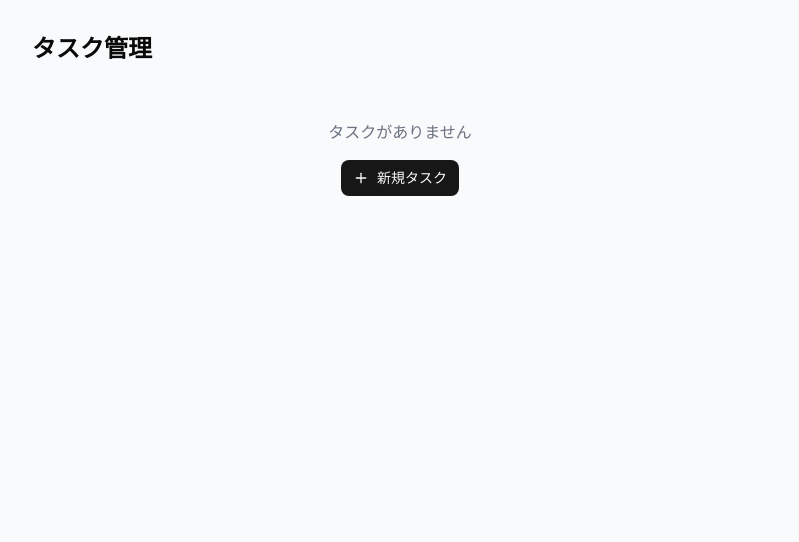
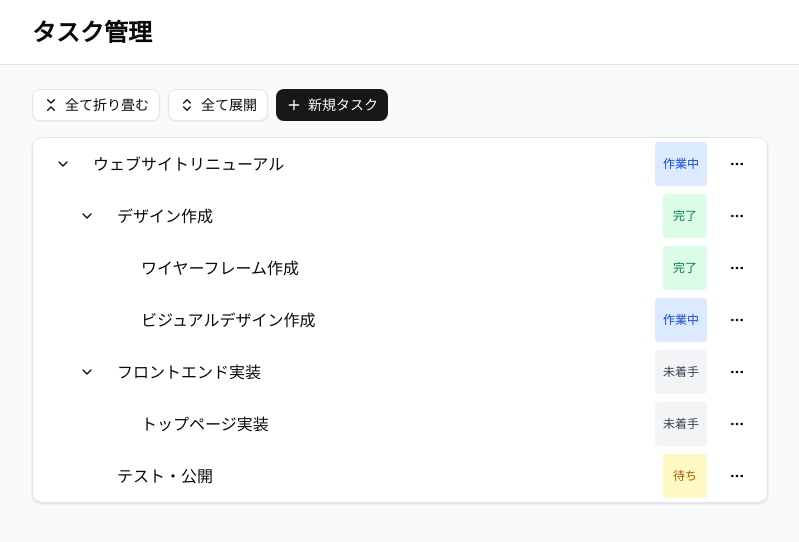
Before and after one commit to Tiramister/task-tree-manager, a React (Vite) app: page / in a window 1280 px wide. Shown: the top 542 px of the page, without its empty margins (240-1039 px from the left). Built offline with nearby package versions, Linux system fonts and the light colour scheme.

Commit message:
feat: UI 改善

```diff
--- /dev/null
+++ b/openspec/changes/archive/2026-01-27-phase7-finishing/design.md
@@ -0,0 +1,38 @@
+## Context
+
+タスクツリー管理アプリの基本機能（Phase 1〜6）は完成済み。初回起動時にデータが空であるため、ユーザーが使い方を理解しにくい状態。仕上げとして、サンプルデータの投入と UI/UX の微調整を行う。
+
+## Goals / Non-Goals
+
+**Goals:**
+- 初回起動時にサンプルタスクを表示し、アプリの使い方を直感的に理解できるようにする
+- 空状態時に適切なガイドメッセージを表示する
+- 全体的な UI の完成度を上げる
+
+**Non-Goals:**
+- サンプルデータのカスタマイズ機能
+- オンボーディングツアーやチュートリアル
+- パフォーマンス最適化
+
+## Decisions
+
+### サンプルデータの投入方法
+
+**決定**: Zustand store の初期値として、localStorage にデータがない場合にサンプルデータを設定する。
+
+**理由**: 既存の persist ミドルウェアの仕組みを活用でき、localStorage にデータがあれば自動的にそちらが優先される。追加ロジックが最小限で済む。
+
+**代替案**:
+- 初回起動フラグを別途管理 → 不要な複雑さ
+- ボタンで明示的に投入 → 初回体験が空のまま
+
+### 空状態の表示
+
+**決定**: タスクが0件の場合、ツリービュー部分にメッセージとタスク作成ボタンを表示する。
+
+**理由**: ユーザーがサンプルデータを削除した後も、次のアクションが明確になる。
+
+## Risks / Trade-offs
+
+- サンプルデータの削除後は元に戻せない → 空状態メッセージで補完
+- サンプルデータが多すぎると邪魔 → 最小限の階層構造（2〜3階層、5〜8タスク程度）に抑える
--- /dev/null
+++ b/openspec/changes/archive/2026-01-27-phase7-finishing/proposal.md
@@ -0,0 +1,21 @@
+## Why
+
+アプリケーションの基本機能（ツリービュー、詳細画面、タスク操作、レスポンシブ対応）は完成しているが、初回起動時にタスクが空のため使い方が分かりにくい。また、UI/UX の細かい調整が残っている。仕上げとして、サンプルデータと UI 改善を行う。
+
+## What Changes
+
+- 初回起動時（localStorage にデータがない場合）にサンプルタスクデータを自動投入する
+- UI/UX の微調整（空状態の表示、視覚的フィードバック、全体的な使い勝手の向上）
+
+## Capabilities
+
+### New Capabilities
+- `sample-data`: 初回起動時のサンプルデータ投入機能
+- `ui-polish`: UI/UX の微調整（空状態表示、視覚的改善）
+
+### Modified Capabilities
+
+## Impact
+
+- `src/features/tasks/taskStore.ts`: 初期データの投入ロジック追加
+- 各 UI コンポーネント: 微調整
--- /dev/null
+++ b/openspec/changes/archive/2026-01-27-phase7-finishing/specs/sample-data/spec.md
@@ -0,0 +1,19 @@
+## ADDED Requirements
+
+### Requirement: 初回起動時のサンプルデータ投入
+localStorage にタスクデータが存在しない場合、アプリケーションはサンプルタスクデータを初期表示しなければならない（SHALL）。サンプルデータは階層構造を含み、アプリの機能を体験できる内容とする。
+
+#### Scenario: 初回起動
+- **WHEN** ユーザーが初めてアプリを開く（localStorage にデータなし）
+- **THEN** サンプルタスクが階層構造で表示される
+
+#### Scenario: 既存データがある場合
+- **WHEN** localStorage に既にタスクデータが存在する状態でアプリを開く
+- **THEN** サンプルデータは投入されず、既存データがそのまま表示される
+
+### Requirement: サンプルデータの内容
+サンプルデータは2〜3階層の木構造で、5〜8件程度のタスクを含まなければならない（MUST）。複数のステータス（未着手・作業中・完了など）を含み、アプリの機能を体験できる内容とする。
+
+#### Scenario: サンプルデータの構造
+- **WHEN** サンプルデータが投入される
+- **THEN** 親タスク・子タスク・孫タスクを含む階層構造が表示され、異なるステータスのタスクが含まれる
--- /dev/null
+++ b/openspec/changes/archive/2026-01-27-phase7-finishing/specs/ui-polish/spec.md
@@ -0,0 +1,19 @@
+## ADDED Requirements
+
+### Requirement: 空状態の表示
+タスクが0件の場合、ツリービュー領域にガイドメッセージとタスク作成ボタンを表示しなければならない（SHALL）。
+
+#### Scenario: タスクが0件
+- **WHEN** すべてのタスクが削除され、タスクが0件になる
+- **THEN** 「タスクがありません」等のメッセージと新規タスク作成ボタンが表示される
+
+#### Scenario: タスク作成後
+- **WHEN** 空状態からタスクを作成する
+- **THEN** ガイドメッセージが消え、通常のツリービューが表示される
+
+### Requirement: UI の視覚的改善
+アプリケーション全体の見た目を整え、使い勝手を向上させなければならない（SHALL）。ヘッダー、余白、色使い等の微調整を含む。
+
+#### Scenario: アプリの外観
+- **WHEN** ユーザーがアプリを開く
+- **THEN** 整ったレイアウトと視覚的に統一されたデザインが表示される
--- /dev/null
+++ b/openspec/changes/archive/2026-01-27-phase7-finishing/tasks.md
@@ -0,0 +1,12 @@
+## 1. サンプルデータ
+
+- [x] 1.1 サンプルタスクデータを定義する（2〜3階層、5〜8件、複数ステータス）
+- [x] 1.2 taskStore の初期値としてサンプルデータを設定する（localStorage にデータがない場合のみ）
+
+## 2. 空状態の表示
+
+- [x] 2.1 タスク0件時にガイドメッセージと新規タスク作成ボタンを表示する
+
+## 3. UI/UX の微調整
+
+- [x] 3.1 アプリ全体のレイアウト・余白・色使いを調整する
--- /dev/null
+++ b/openspec/specs/sample-data/spec.md
@@ -0,0 +1,19 @@
+## ADDED Requirements
+
+### Requirement: 初回起動時のサンプルデータ投入
+localStorage にタスクデータが存在しない場合、アプリケーションはサンプルタスクデータを初期表示しなければならない（SHALL）。サンプルデータは階層構造を含み、アプリの機能を体験できる内容とする。
+
+#### Scenario: 初回起動
+- **WHEN** ユーザーが初めてアプリを開く（localStorage にデータなし）
+- **THEN** サンプルタスクが階層構造で表示される
+
+#### Scenario: 既存データがある場合
+- **WHEN** localStorage に既にタスクデータが存在する状態でアプリを開く
+- **THEN** サンプルデータは投入されず、既存データがそのまま表示される
+
+### Requirement: サンプルデータの内容
+サンプルデータは2〜3階層の木構造で、5〜8件程度のタスクを含まなければならない（MUST）。複数のステータス（未着手・作業中・完了など）を含み、アプリの機能を体験できる内容とする。
+
+#### Scenario: サンプルデータの構造
+- **WHEN** サンプルデータが投入される
+- **THEN** 親タスク・子タスク・孫タスクを含む階層構造が表示され、異なるステータスのタスクが含まれる
--- /dev/null
+++ b/openspec/specs/ui-polish/spec.md
@@ -0,0 +1,19 @@
+## ADDED Requirements
+
+### Requirement: 空状態の表示
+タスクが0件の場合、ツリービュー領域にガイドメッセージとタスク作成ボタンを表示しなければならない（SHALL）。
+
+#### Scenario: タスクが0件
+- **WHEN** すべてのタスクが削除され、タスクが0件になる
+- **THEN** 「タスクがありません」等のメッセージと新規タスク作成ボタンが表示される
+
+#### Scenario: タスク作成後
+- **WHEN** 空状態からタスクを作成する
+- **THEN** ガイドメッセージが消え、通常のツリービューが表示される
+
+### Requirement: UI の視覚的改善
+アプリケーション全体の見た目を整え、使い勝手を向上させなければならない（SHALL）。ヘッダー、余白、色使い等の微調整を含む。
+
+#### Scenario: アプリの外観
+- **WHEN** ユーザーがアプリを開く
+- **THEN** 整ったレイアウトと視覚的に統一されたデザインが表示される
--- a/src/App.tsx
+++ b/src/App.tsx
@@ -3,8 +3,12 @@ import { TaskTreeView } from "./features/tasks/components/TaskTreeView";
 function App() {
   return (
     <div className="min-h-screen bg-gray-50">
-      <div className="container mx-auto px-2 py-8 sm:px-4 sm:max-w-3xl">
-        <h1 className="text-xl font-bold mb-6 sm:text-2xl">タスク管理</h1>
+      <header className="border-b bg-white">
+        <div className="container mx-auto px-2 py-4 sm:px-4 sm:max-w-3xl">
+          <h1 className="text-xl font-bold sm:text-2xl">タスク管理</h1>
+        </div>
+      </header>
+      <div className="container mx-auto px-2 py-6 sm:px-4 sm:max-w-3xl">
         <TaskTreeView />
       </div>
     </div>
--- a/src/features/tasks/components/TaskTreeView.tsx
+++ b/src/features/tasks/components/TaskTreeView.tsx
@@ -88,8 +88,9 @@ export function TaskTreeView() {
 
   if (tasks.length === 0) {
     return (
-      <div className="text-center py-8">
-        <p className="text-gray-500 mb-4">タスクがありません</p>
+      <div className="flex flex-col items-center justify-center py-16 text-center">
+        <p className="text-gray-400 text-lg mb-2">タスクがありません</p>
+        <p className="text-gray-400 text-sm mb-6">最初のタスクを作成して始めましょう</p>
         <Button onClick={() => setIsCreateDialogOpen(true)}>
           <Plus className="w-4 h-4" />
           新規タスク
@@ -119,7 +120,7 @@ export function TaskTreeView() {
           新規タスク
         </Button>
       </div>
-      <div>
+      <div className="bg-white rounded-lg border shadow-sm divide-y">
         {rootTasks.map((task) => (
           <TaskTreeNode
             key={task.id}
--- /dev/null
+++ b/src/features/tasks/sampleData.ts
@@ -0,0 +1,57 @@
+import type { Task } from "@/types/task";
+
+const now = new Date().toISOString();
+
+export const sampleTasks: Task[] = [
+  {
+    id: "sample-1",
+    title: "ウェブサイトリニューアル",
+    status: "in_progress",
+    createdAt: now,
+  },
+  {
+    id: "sample-2",
+    title: "デザイン作成",
+    status: "completed",
+    createdAt: now,
+    completedAt: now,
+    parentId: "sample-1",
+  },
+  {
+    id: "sample-3",
+    title: "ワイヤーフレーム作成",
+    status: "completed",
+    createdAt: now,
+    completedAt: now,
+    parentId: "sample-2",
+  },
+  {
+    id: "sample-4",
+    title: "ビジュアルデザイン作成",
+    status: "in_progress",
+    createdAt: now,
+    parentId: "sample-2",
+  },
+  {
+    id: "sample-5",
+    title: "フロントエンド実装",
+    status: "not_started",
+    createdAt: now,
+    parentId: "sample-1",
+  },
+  {
+    id: "sample-6",
+    title: "トップページ実装",
+    status: "not_started",
+    createdAt: now,
+    parentId: "sample-5",
+  },
+  {
+    id: "sample-7",
+    title: "テスト・公開",
+    status: "waiting",
+    createdAt: now,
+    parentId: "sample-1",
+    description: "フロントエンド実装完了後にテストと公開を行う",
+  },
+];
--- a/src/features/tasks/taskStore.ts
+++ b/src/features/tasks/taskStore.ts
@@ -1,6 +1,7 @@
 import { create } from "zustand";
 import { persist } from "zustand/middleware";
 import type { Task, CreateTaskInput, UpdateTaskInput } from "@/types/task";
+import { sampleTasks } from "./sampleData";
 
 interface TaskState {
   tasks: Task[];
@@ -13,7 +14,7 @@ interface TaskState {
 export const useTaskStore = create<TaskState>()(
   persist(
     (set, get) => ({
-      tasks: [],
+      tasks: sampleTasks,
 
       addTask: (input) => {
         const newTask: Task = {
```
Also changed, not shown: openspec/changes/archive/2026-01-27-phase7-finishing/.openspec.yaml (added).
